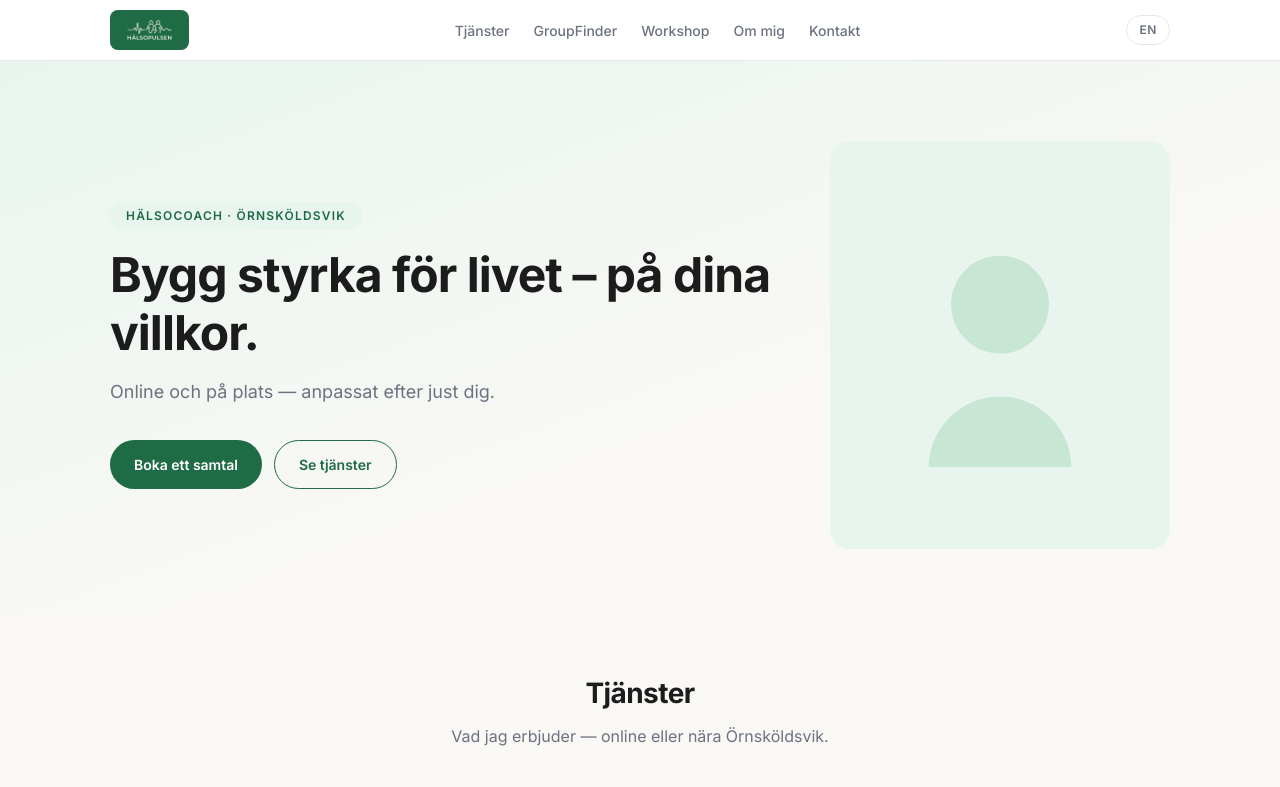
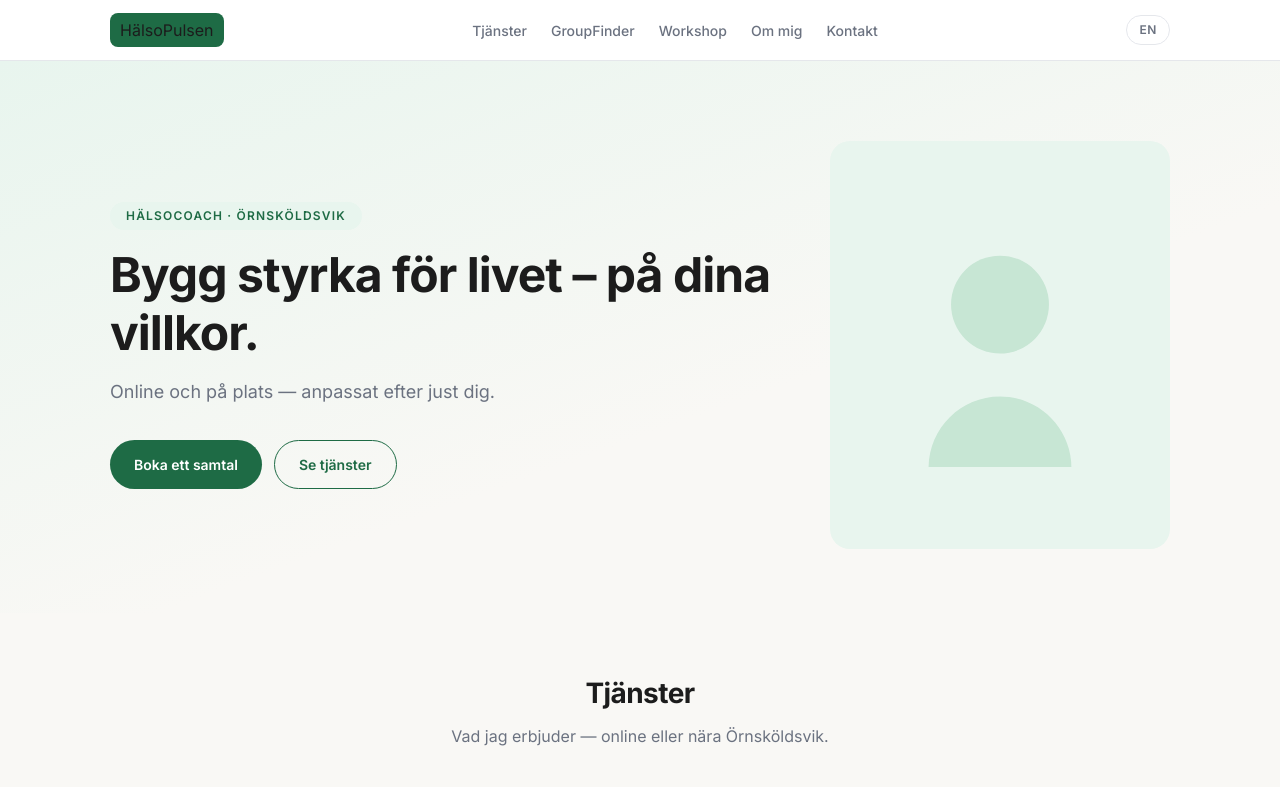
Before and after one commit to kingli6/halsopulsen, a plain HTML site: page index.html in a window 1280 px wide. Shown: the top 787 px of the page. Drawn offline with Linux system fonts and the light colour scheme.

Commit message:
Replace logo image with text in header and footer

```diff
--- a/index.html
+++ b/index.html
@@ -45,9 +45,7 @@
   ============================================================ -->
     <header class="nav-wrapper">
       <nav class="nav container">
-        <a href="#" class="nav-logo">
-          <img src="images/logo-transparent.png" alt="HälsoPulsen" class="nav-logo-img" />
-        </a>
+        <a href="#" class="nav-logo">HälsoPulsen</a>
 
         <ul class="nav-links" id="navLinks">
           <li>
@@ -926,7 +924,7 @@
   ============================================================ -->
     <footer class="footer">
       <div class="container footer-inner">
-        <span class="footer-logo">HälsoPulsen</span>
+        <img src="images/logo-transparent.png" alt="HälsoPulsen" class="footer-logo-img" />
         <p
           class="footer-location"
           data-sv="Örnsköldsvik, Sverige · Online &amp; på plats"
```
